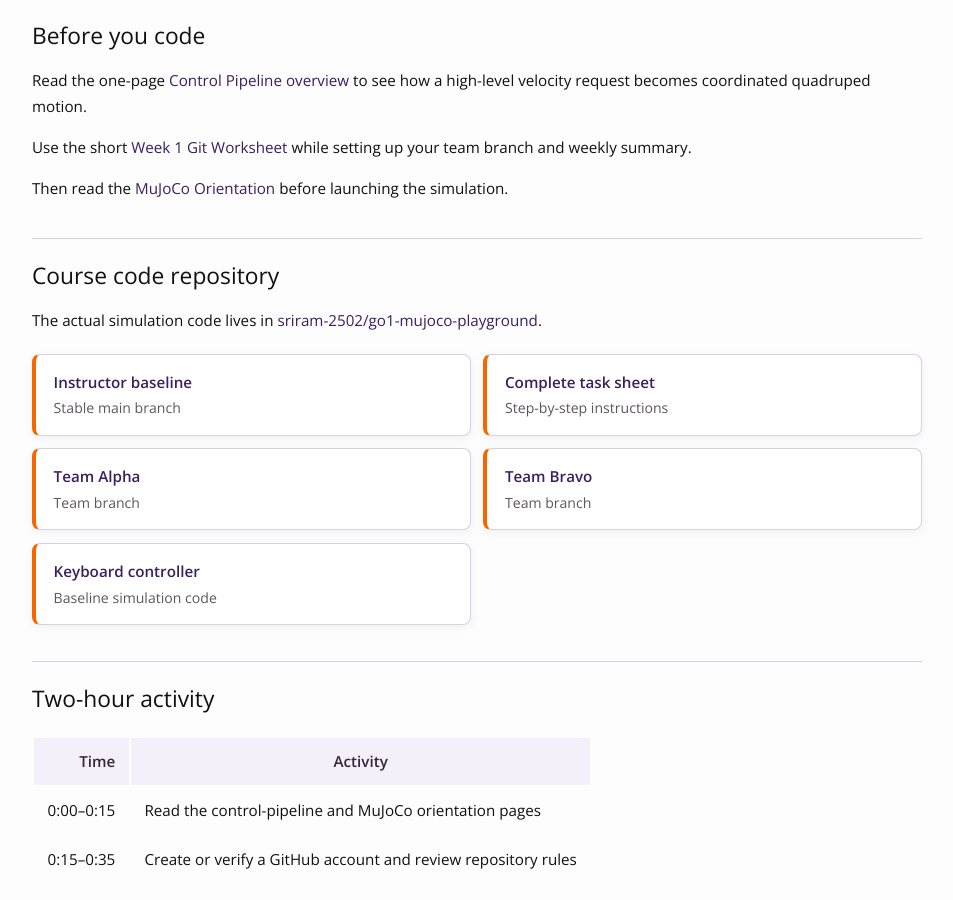
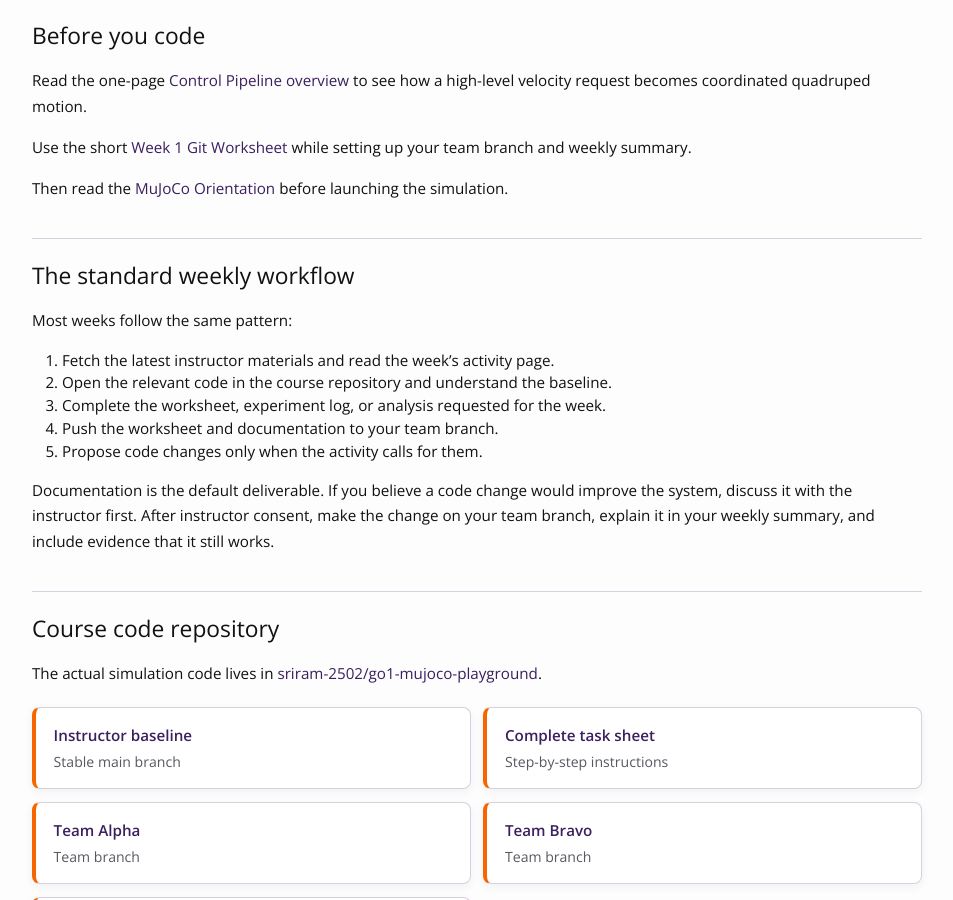
Before and after one commit to DyCo-AI/go1_gesture_tracking, a Jekyll site: the page built from docs/week-01.md, in a window 1280 px wide and 900 px high, scrolled down 839 px. Shown: the whole window, without its empty margins (163-1116 px from the left). Built offline with Jekyll 4.4.1, drawn with Linux system fonts in a browser that asks for light colours.

Commit message:
Document weekly student workflow

```diff
--- a/docs/week-01.md
+++ b/docs/week-01.md
@@ -35,6 +35,21 @@ Read the one-page [Control Pipeline overview]({{ '/control-pipeline/' | prepend:
 Use the short [Week 1 Git Worksheet]({{ '/git-worksheet/' | prepend: site.baseurl }}) while setting up your team branch and weekly summary.
 
 Then read the [MuJoCo Orientation]({{ '/mujoco-orientation/' | prepend: site.baseurl }}) before launching the simulation.
+
+## The standard weekly workflow
+
+Most weeks follow the same pattern:
+
+1. Fetch the latest instructor materials and read the week's activity page.
+2. Open the relevant code in the course repository and understand the baseline.
+3. Complete the worksheet, experiment log, or analysis requested for the week.
+4. Push the worksheet and documentation to your team branch.
+5. Propose code changes only when the activity calls for them.
+
+Documentation is the default deliverable. If you believe a code change would
+improve the system, discuss it with the instructor first. After instructor
+consent, make the change on your team branch, explain it in your weekly summary,
+and include evidence that it still works.
 
 ## Course code repository
 
```
